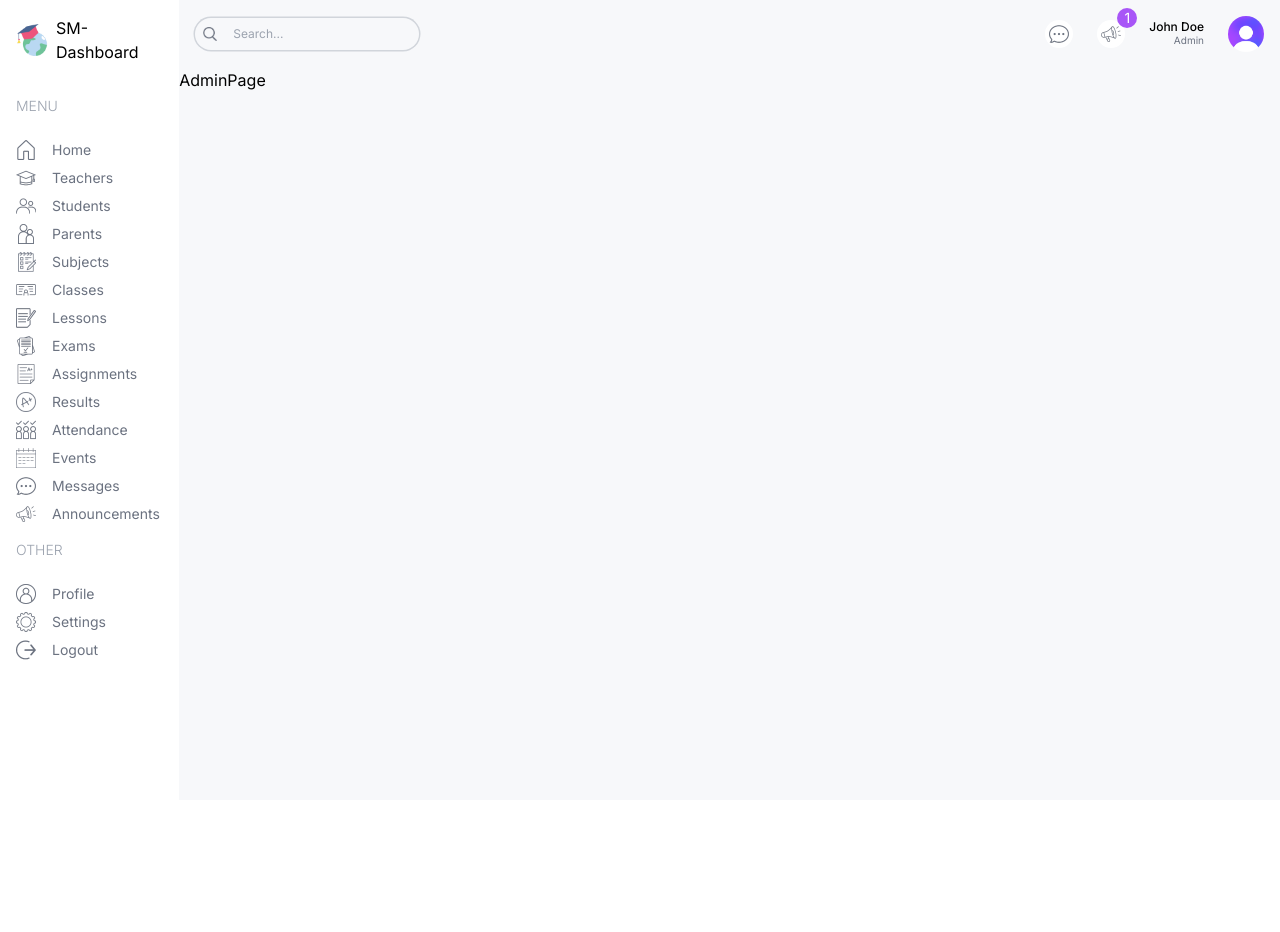
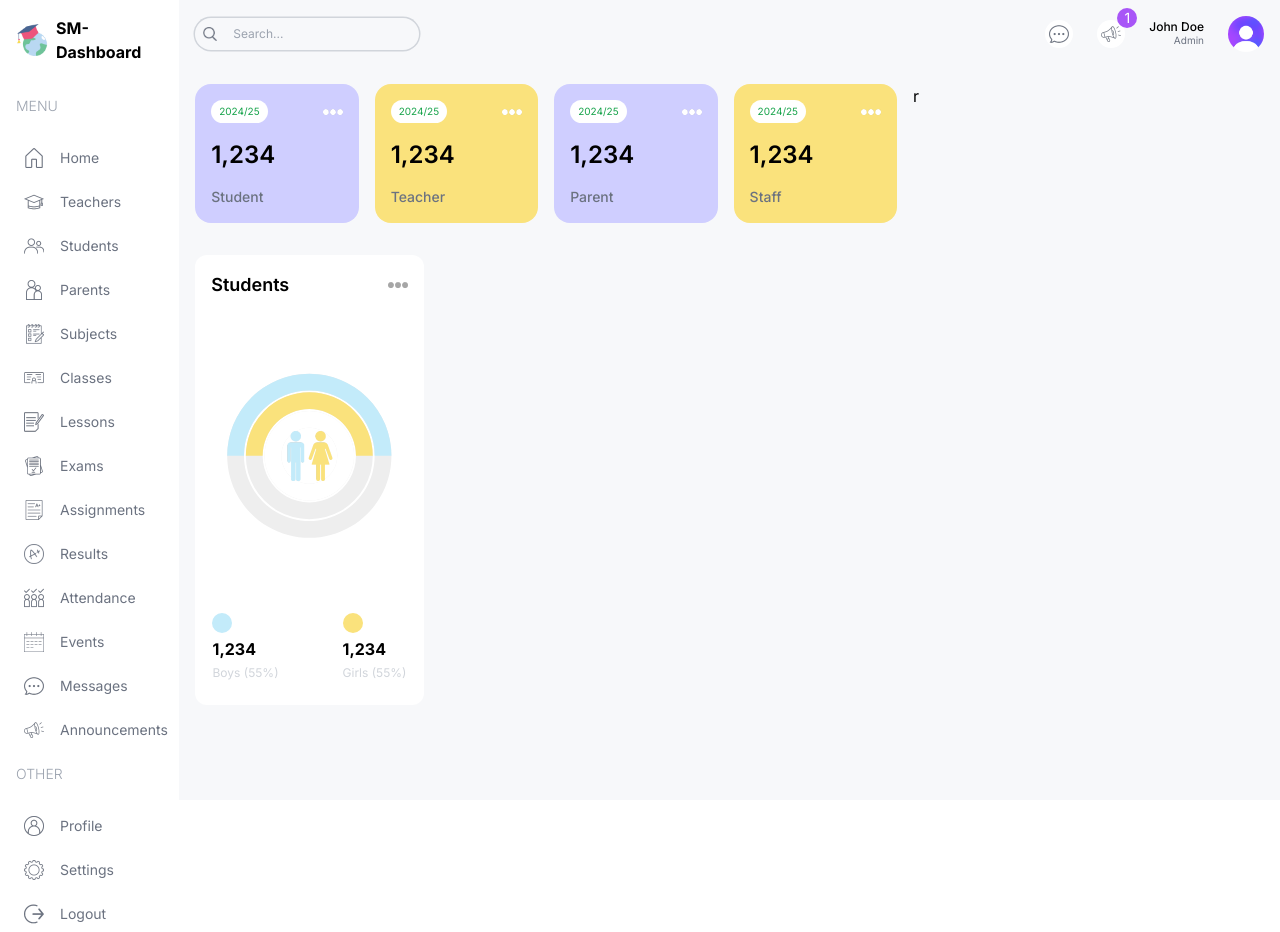
Before and after one commit to wongtonyb/sm-dashboard, a Next.js app: page /admin in a window 1280 px wide. Before the commit the page ends 800 px from the top, so only its background shows below. Built offline with nearby package versions, Linux system fonts and the light colour scheme.

Commit message:
user card, radial chart

```diff
--- a/package.json
+++ b/package.json
@@ -13,7 +13,8 @@
     "next": "^14.2.23",
     "node": "^18.20.6",
     "react": "^18",
-    "react-dom": "^18"
+    "react-dom": "^18",
+    "recharts": "^2.15.1"
   },
   "devDependencies": {
     "@types/node": "^20",
--- a/src/app/(dashboard)/admin/page.tsx
+++ b/src/app/(dashboard)/admin/page.tsx
@@ -1,5 +1,34 @@
+import CountChart from "@/components/CountChart";
+import UserCard from "@/components/UserCard";
+
 const AdminPage = () => {
-  return <div className="">AdminPage</div>;
+  return (
+    <div className="p-4 flex gap-4 flex-col md:flex-row">
+      {/* LEFT */}
+      <div className="w-full lg:w-2/3 flex flex-col gap-8">
+        {/* USER CARDS */}
+        <div className="flex gap-4 justify-between flex-wrap">
+          <UserCard type="student" />
+          <UserCard type="teacher" />
+          <UserCard type="parent" />
+          <UserCard type="staff" />
+        </div>
+        {/* MIDDLE CHART */}
+        <div className="flex gap-4 flex-col lg:flex-row">
+          {/* COUNT CHART */}
+          <div className="w-full lg:w-1/3 h-[450px]">
+            <CountChart />
+          </div>
+          {/* ATTENDANCE CHART */}
+          <div className="w-full lg:w-2/3 h-[450px]"></div>
+        </div>
+        {/* BOTTOM CHART */}
+        <div className=""></div>
+      </div>
+      {/* RIGHT */}
+      <div className="w-full lg:w-1/3">r</div>
+    </div>
+  );
 };
 
 export default AdminPage;
--- a/src/app/(dashboard)/layout.tsx
+++ b/src/app/(dashboard)/layout.tsx
@@ -19,13 +19,13 @@
           className="flex items-center justify-center lg:justify-start gap-2"
         >
           <Image src="/logo.png" alt="logo" width={32} height={32} />
-          <span className="hidden lg:block">SM-Dashboard</span>
+          <span className="hidden lg:block font-bold">SM-Dashboard</span>
         </Link>
         <Menu/>
       </div>
       {/* RIGHT */}
       {/* overflow-scroll: allows to scroll within this div */}
-      <div className="w-[86%] md:w[8%] lg:w-[84%] xl:w-[86%] bg-[#F7F8FA] overflow-scroll">
+      <div className="w-[86%] md:w[92%] lg:w-[84%] xl:w-[86%] bg-[#F7F8FA] overflow-scroll flex flex-col">
         <Navbar/>
         {children}
       </div>
--- /dev/null
+++ b/src/components/CountChart.tsx
@@ -0,0 +1,76 @@
+"use client";
+import exp from "constants";
+import Image from "next/image";
+import {
+  RadialBarChart,
+  RadialBar,
+  Legend,
+  ResponsiveContainer,
+} from "recharts";
+
+const data = [
+  {
+    name: "Total",
+    count: 106,
+    fill: "white",
+  },
+  {
+    name: "Girls",
+    count: 53,
+    fill: "#FAE27C",
+  },
+  {
+    name: "Boys",
+    count: 53,
+    fill: "#C3EBFA",
+  },
+];
+
+const CountChart = () => {
+  return (
+    <div className="bg-white rounded-xl w-full h-full p-4">
+      {/* TITLE */}
+      <div className="flex justify-between items-center">
+        <h1 className="text-lg font-semibold">Students</h1>
+        <Image src="/moreDark.png" width={20} height={20} alt="more" />
+      </div>
+      {/* CHART */}
+      <div className="relative w-full h-[75%]">
+        <ResponsiveContainer>
+          <RadialBarChart
+            cx="50%"
+            cy="50%"
+            innerRadius="40%"
+            outerRadius="100%"
+            barSize={32}
+            data={data}
+          >
+            <RadialBar background dataKey="count" />
+          </RadialBarChart>
+        </ResponsiveContainer>
+        <Image
+          src="/maleFemale.png"
+          alt=""
+          width={50}
+          height={50}
+          className="absolute top-1/2 left-1/2 -translate-x-1/2 -translate-y-1/2"
+        />
+      </div>
+      {/* BOTTOM */}
+      <div className="flex justify-center gap-16">
+        <div className="flex flex-col gap-1">
+          <div className="w-5 h-5 bg-smSky rounded-full"></div>
+          <h1 className="font-bold">1,234</h1>
+          <h2 className="text-xs text-gray-300">Boys (55%)</h2>
+        </div>
+        <div className="flex flex-col gap-1">
+          <div className="w-5 h-5 bg-smYellow rounded-full"></div>
+          <h1 className="font-bold">1,234</h1>
+          <h2 className="text-xs text-gray-300">Girls (55%)</h2>
+        </div>
+      </div>
+    </div>
+  );
+};
+
+export default CountChart;
--- a/src/components/Menu.tsx
+++ b/src/components/Menu.tsx
@@ -117,20 +117,27 @@
 ];
 
 const Menu = () => {
-  return <div
-    className='mt-4 text-sm'>
-    {menuItems.map(i => (
-      <div className='flex flex-col gap-2' key={i.title}>
-        <span className='hidden lg:block text-gray-400 font-light my-4'>{i.title}</span>
-        {i.items.map(item => (
-          <Link href={item.href} key={item.label} className='flex items-center justify-center lg:justify-start gap-4 text-gray-500'>
-          <Image src={item.icon} alt="" width={20} height={20} />
-          <span className='hidden lg:block'>{item.label}</span>
-          </Link>
-        ))}
+  return (
+    <div className="mt-4 text-sm">
+      {menuItems.map((i) => (
+        <div className="flex flex-col gap-2" key={i.title}>
+          <span className="hidden lg:block text-gray-400 font-light my-4">
+            {i.title}
+          </span>
+          {i.items.map((item) => (
+            <Link
+              href={item.href}
+              key={item.label}
+              className="flex items-center justify-center lg:justify-start gap-4 text-gray-500 py-2 md:px-2 rounded-md hover:bg-smSkyLight"
+            >
+              <Image src={item.icon} alt="" width={20} height={20} />
+              <span className="hidden lg:block">{item.label}</span>
+            </Link>
+          ))}
         </div>
-    ))}
-  </div>;
+      ))}
+    </div>
+  );
 };
 
 export default Menu;
--- /dev/null
+++ b/src/components/UserCard.tsx
@@ -0,0 +1,16 @@
+import Image from "next/image";
+
+const UserCard = ({ type }: { type: string }) => {
+  return (
+    <div className="rounded-2xl odd:bg-smPurple even:bg-smYellow p-4 flex-1 mid-w[130px]">
+      <div className="flex justify-between items-center">
+        <span className="text-[10px] bg-white px-2 py-1 rounded-full text-green-600">2024/25</span>
+        <Image src="/more.png" width={20} height={20} alt="more" />
+      </div>
+      <h1 className="text-2xl font-semibold my-4">1,234</h1>
+      <h2 className="capitalize text-sm font-medium text-gray-500">{type}</h2>
+    </div>
+  );
+};
+
+export default UserCard;
--- a/tailwind.config.ts
+++ b/tailwind.config.ts
@@ -13,6 +13,14 @@
         "gradient-conic":
           "conic-gradient(from 180deg at 50% 50%, var(--tw-gradient-stops))",
       },
+      colors:{
+        smSky: "#C3EBFA",
+        smSkyLight: "#EDF9FD",
+        smPurple: "#CFCEFF",
+        smPurpleLight: "#F1F0FF",
+        smYellow: "#FAE27C",
+        smYellowLight: "#FEFCE8"
+      }
     },
   },
   plugins: [],
```
Also changed, not shown: 1 other file (tests, documents, lock files or other folders).
